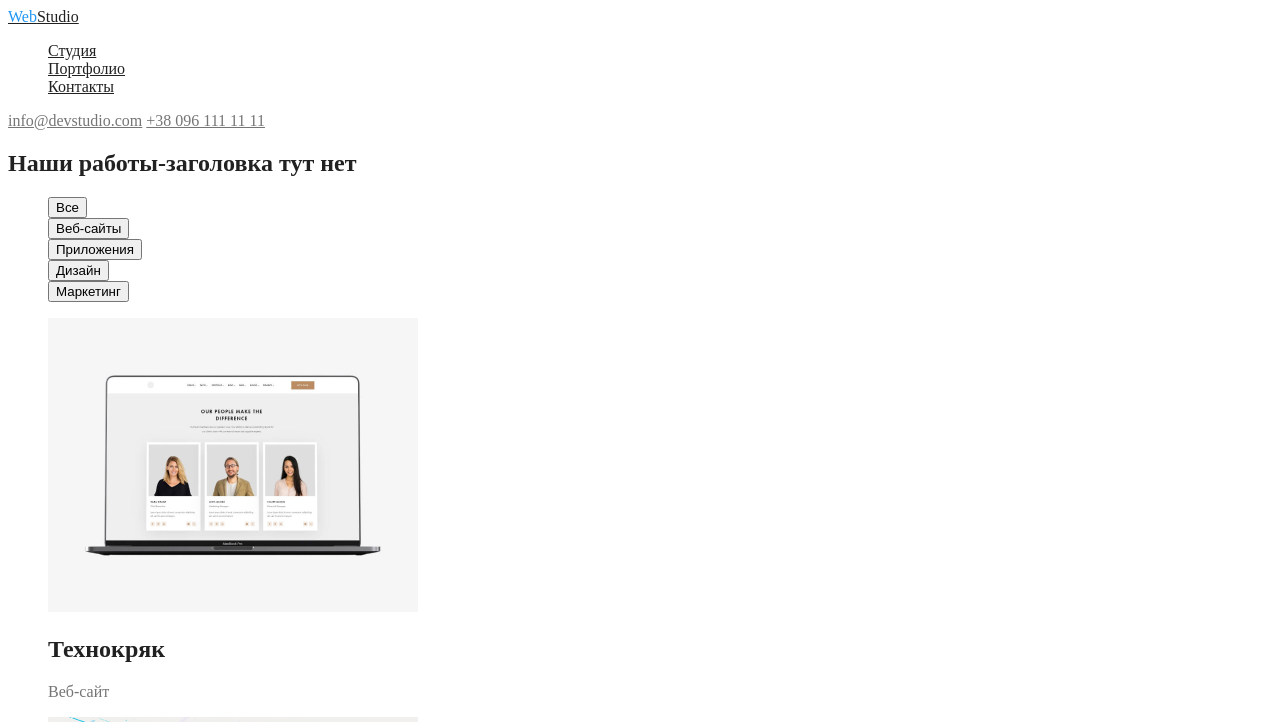
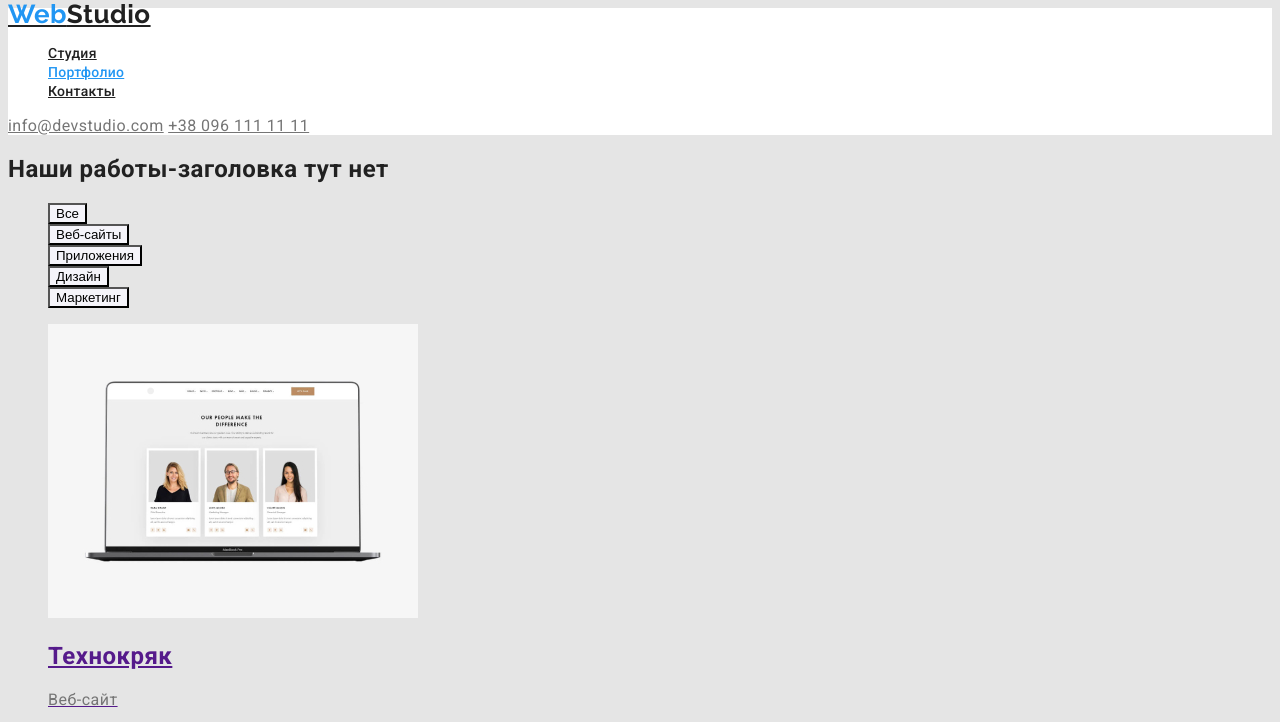
Before and after one commit to Olga-Nadolenko/Project_HW_2, a plain HTML site: page portfolio.html in a window 1280 px wide. Shown: the top 722 px of the page. Drawn offline with Linux system fonts and the light colour scheme.

Commit message:
подключение шрифтов часть 1

```diff
--- a/css/styles.css
+++ b/css/styles.css
@@ -14,16 +14,23 @@
 :root{
     --primary-text-color: #757575;
     --secondary-text-color: #212121;
-
+    --accent-color: #2196F3;
+    --primary-bg-color: #E5E5E5;
 }
 
 /* body */
 
 .page{
-background-color: #FFFFFF;
-color: #757575;
+background-color: var(--primary-bg-color);
+color: var(--primary-text-color);
+
+font-family: Roboto, sans-serif;
+letter-spacing: 0.03em;
 }
 
+.header-info{
+    background-color: #FFFFFF;
+}
 .list{
     list-style: none;
 }
@@ -31,48 +38,69 @@ color: #757575;
 /* Logo */
 .logo-up,
 .logo-up:focus{
-    color: #212121;
+    color: var(--secondary-text-color);
+
+    font-family: Raleway, sans-serif;
+    font-weight: bold;
+    font-size: 26px;
+    line-height: 1.2px;
 }
 
 .accent{
-    color: #2196F3;
+    color: var(--accent-color);
 }
 
+/* hero */
+.hero-button{
+    background-color: var(--accent-color);
+    color: #FFFFFF;
+}
 
 /* Site nav */
 .site-link{
-    color: #212121;
+    color: var(--secondary-text-color);
+
+    font-weight: 500;
+    font-size: 14px;
+    line-height: 1.2;
+    letter-spacing: 0.02em;
+}
+
+.site-nav .site-link.current{
+    color: var(--accent-color);
 }
 
 .site-nav .site-link:hover,
 .site-nav .site-link:focus{
-    color: #2196F3;
+    color: var(--accent-color);
 }
 
 /* Site contacts */
 .site-contacts{
-    color: #757575;
+    color: var(--primary-text-color);
 }
 
 .site-contacts:hover{
-    color: #2196F3;
+    color: var(--accent-color);
 }
 
 /* advantages */
 .advantages-title{
-    color: #212121;
+    color: var(--secondary-text-color);
 }
 
 /* about-us */
 .secondary-title{
-    color: #212121;
+    color: var(--secondary-text-color);
 }
 
 /* Team */
-
+.team{
+    background-color: #F5F4FA;
+}
 
 .team-title-name{
-    color: #212121;
+    color: var(--secondary-text-color);
 }
 
 
@@ -84,6 +112,11 @@ color: #757575;
 .logo-down,
 .logo-down:focus{
     color: #FFFFFF;
+
+    font-family: Raleway, sans-serif;
+    font-weight: bold;
+    font-size: 26px;
+    line-height: 1.2px;
 }
 .info-address{
     color: #FFFFFF;
@@ -95,9 +128,23 @@ color: #757575;
 
 /* portfolio */
 .main-portfolio{
-    color: #212121;
+    color: var(--secondary-text-color);
 }
 
 .portfolio-description{
-    color: #757575;
+    color: var(--primary-text-color);
 }
+
+.navigation{
+    font-weight: 500;
+    font-size: 16px;
+    line-height: 1.6px;
+}
+.navigation-button{
+    background-color: #F5F4FA;
+}
+.navigation-button:focus,
+.navigation-button:hover{
+    background-color: var(--accent-color);
+    color: #FFFFFF;
+}
--- a/portfolio.html
+++ b/portfolio.html
@@ -5,17 +5,18 @@
     <meta http-equiv="X-UA-Compatible" content="IE=edge">
     <meta name="viewport" content="width=device-width, initial-scale=1.0">
     <title>Document</title>
+    <link href="https://fonts.googleapis.com/css2?family=Raleway:wght@700&family=Roboto:wght@400;500;700;900&display=swap" rel="stylesheet">
     <link rel="stylesheet" href="./css/styles.css">
 </head>
-<body>
+<body class="page">
     <!-- Шапка -->
-    <header>
+    <header class="header-info">
         <nav>
             <a href="./index.html" class="logo-up"><spanc class="accent">Web</spanc>Studio</a>
 
             <ul class="site-nav list">
                 <li><a href="" class="site-link">Студия</a></li>
-                <li><a href="./portfolio.html" class="site-link">Портфолио</a></li>
+                <li><a href="./portfolio.html" class="site-link current">Портфолио</a></li>
                 <li><a href=""class="site-link">Контакты</a></li>
             </ul>
         </nav>
@@ -32,67 +33,85 @@
         <!-- Радиобатон -->
             <ul class="navigation list">
                 <li>
-                    <button type="button">Все</button>
+                    <button type="button" class="navigation-button">Все</button>
                 </li>
                 <li>
-                    <button type="button">Веб-сайты</button>
+                    <button type="button" class="navigation-button">Веб-сайты</button>
                 </li>
                 <li>
-                    <button type="button">Приложения</button>
+                    <button type="button" class="navigation-button">Приложения</button>
                 </li>
                 <li>
-                    <button type="button">Дизайн</button>
+                    <button type="button" class="navigation-button">Дизайн</button>
                 </li>
                 <li>
-                    <button type="button">Маркетинг</button>
+                    <button type="button" class="navigation-button">Маркетинг</button>
                 </li>
             </ul>
         <!-- Наши работы -->
             <ul class="portfolio list">
                 <li>
+                    <a href="">
                         <img src="./imgages/img.jpg" alt="" idth="370">
                         <h2>Технокряк</h2>
                         <p class="portfolio-description">Веб-сайт</p>
+                    </a>
                 </li>
                 <li>
+                    <a href="">
                         <img src="./imgages/img (8).jpg" alt="" idth="370">
                         <h2>Постер New Orlean vs Golden Star</h2>
                         <p class="portfolio-description">Дизайн</p>
+                    </a>
                 </li>
                 <li>
+                     <a href="">
                         <img src="./imgages/img (1).jpg" alt="" idth="370">
                         <h2>Ресторан Seafood</h2>
                         <p class="portfolio-description">Приложение</p>
+                     </a>
                 </li>
                 <li>
+                    <a href="">
                         <img src="./imgages/img (2).jpg" alt="" idth="370">
                         <h2>Проект Prime</h2>
                         <p class="portfolio-description">Маркетинг</p>
+                    </a>
                 </li>
                 <li>
+                    <a href="">
                         <img src="./imgages/img (3).jpg" alt="" idth="370">
                         <h2>Проект Boxes</h2>
                         <p class="portfolio-description">Приложение</p>
+                    </a>
                 </li>
                 <li>
+                    <a href="">
                         <img src="./imgages/img (4).jpg" alt="" idth="370">
                         <h2>Inspiration has no Borders</h2>
                         <p class="portfolio-description">Веб-сайт</p>
+                    </a>
                 </li>
                 <li>
+                    <a href="">
                         <img src="./imgages/img (5).jpg" alt="" idth="370">
                         <h2>Издание Limited Edition</h2>
                         <p class="portfolio-description">Дизайн</p>
+                    </a>
                 </li>
                 <li>
+                    <a href="">
                         <img src="./imgages/img (6).jpg" alt="" idth="370">
                         <h2>Проект LAB</h2>
                         <p class="portfolio-description">Маркетинг</p>
+                    </a>
                 </li>
                 <li>
+                    <a href="">
                         <img src="./imgages/img (7).jpg" alt="" idth="370">
                         <h2>Growing Business</h2>
                         <p class="portfolio-description">Приложение</p>
+                    </a>
                 </li>
             </ul>
         </section>
@@ -103,8 +122,8 @@
         <a href="./index.html" class="logo-down"><spanc class="accent">Web</spanc>Studio</a>
 
         <address>
-            <span class="info-address">г. Киев, пр-т Леси Украинки, 26</span>
-            <a href="mailo:info@devstudio.com"class="info-link">info@devstudio.com</a><br>
+            <p class="info-address">г. Киев, пр-т Леси Украинки, 26</p>
+            <a href="mailo:info@devstudio.com"class="info-link">info@devstudio.com<br></a>
             <a href="tel:+38 096 111 11 11" class="info-link">+38 096 111 11 11</a>
         </address>
     </footer>
```
Also changed, not shown: index.html (+7 -4 lines). Lines whose indentation alone changed are shown as unchanged.
